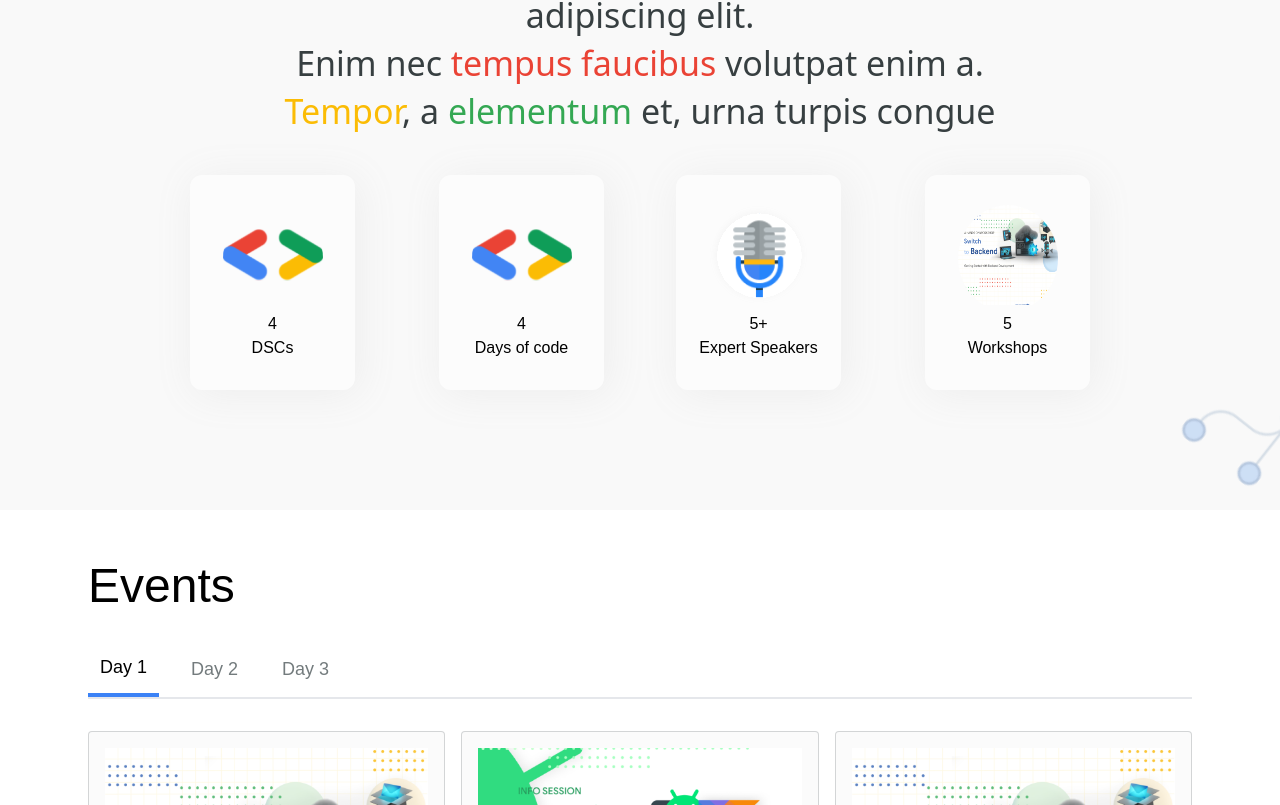
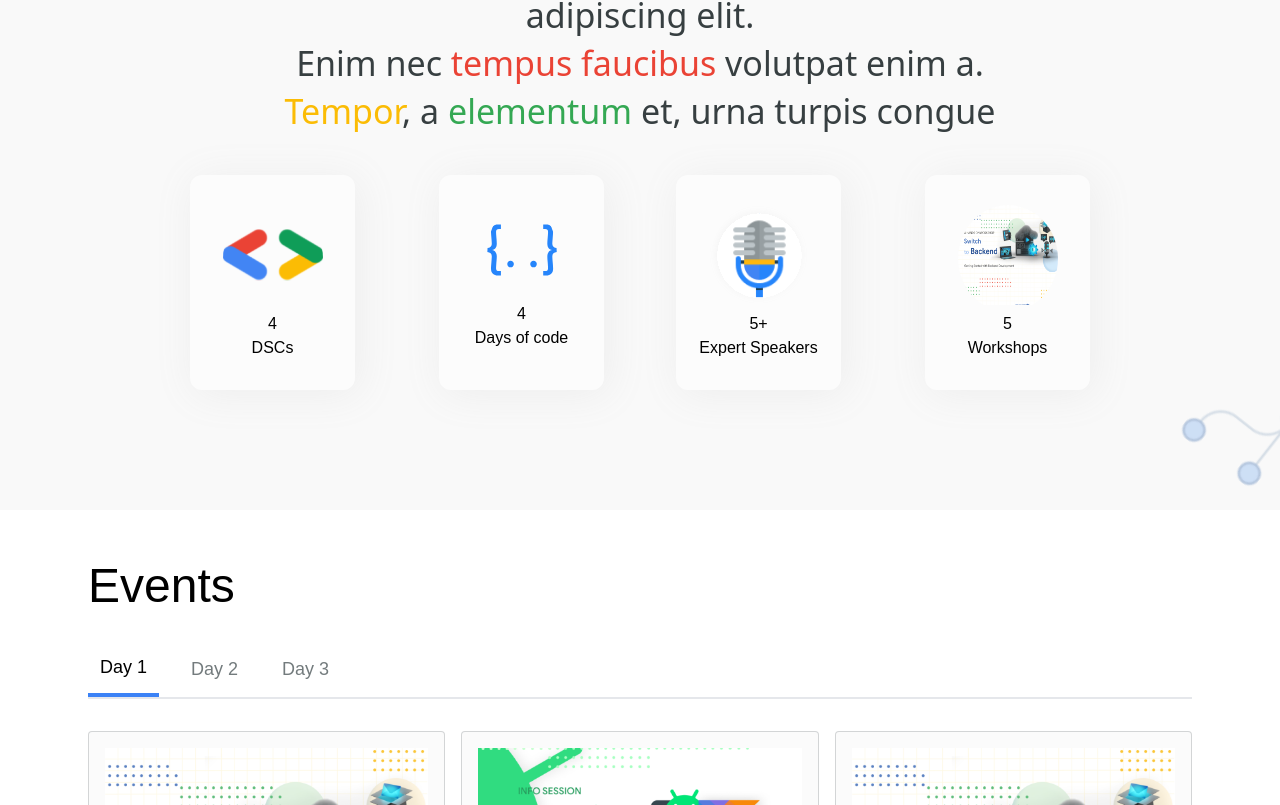
Before and after one commit to NikitaRoy22/gdsc-explore, a Next.js app: page / in a window 1280 px wide. Shown: the part 1215-2020 px from the top of the page. Built offline with nearby package versions, Linux system fonts and the light colour scheme.

Commit message:
Added: sticky navbar as well as glass effect

```diff
--- a/components/LowerHeader.js
+++ b/components/LowerHeader.js
@@ -1,6 +1,7 @@
 import Image from "next/image"
 import LogoSvg from '../public/images/logo.svg'
 import Fork from '../public/fork.svg'
+import Icon2 from '../public/icon2.svg'
 import mic from '../public/Ellipse.svg'
 import eve from '../public/images/cardImg1.png'
 
@@ -41,7 +42,7 @@ export default function LowerHeader(){
 
                     <div className="rounded-[12px] w-[165px] mb-[30px] md:mb-[0px] flex flex-col items-center py-[30px] bg-[rgba(255,255,255,0.4)] shadow-[4px_4px_40px_rgba(145,145,145,0.11)]">
                         <div className="rounded-[50%] overflow-hidden">
-                            <Image src={LogoSvg} height={100} width={100}/>
+                            <Image src={Icon2} height={90} width={70}/>
                         </div>
                         <div>4</div>
                         <div>
--- a/components/Navbar.js
+++ b/components/Navbar.js
@@ -28,8 +28,8 @@ export default function Navbar({toggleSidebar}){
 
     return (
         <>
-        <div className="container-fluid">
-            <div className="flex justify-between items-center bg-[#3C64B1] bg-opacity-[0.06] h-[5.5rem] shadow-[0px_4px_17px_rgba(0,0,0,0.1)] px-[5%] md:px-[8%]">
+        <div className="sticky top-[0px] z-[1000] container-fluid">
+            <div className="flex justify-between items-center bg-[rgba(205,235,255,0.3)] backdrop-blur-[12px] h-[5.5rem] shadow-[0px_4px_17px_rgba(0,0,0,0.1)] px-[5%] md:px-[8%]">
                 <div className="flex flex-row items-center">
                     <div className='pt-[8px] mb-[16px] mr-[10px]'>
                         <a onMouseEnter={handleHover} onMouseLeave={handleHover}>
```
Also changed, not shown: public/icon2.svg (added), public/icons8-code-fork-80 1.svg (deleted). Lines whose indentation alone changed are shown as unchanged.
